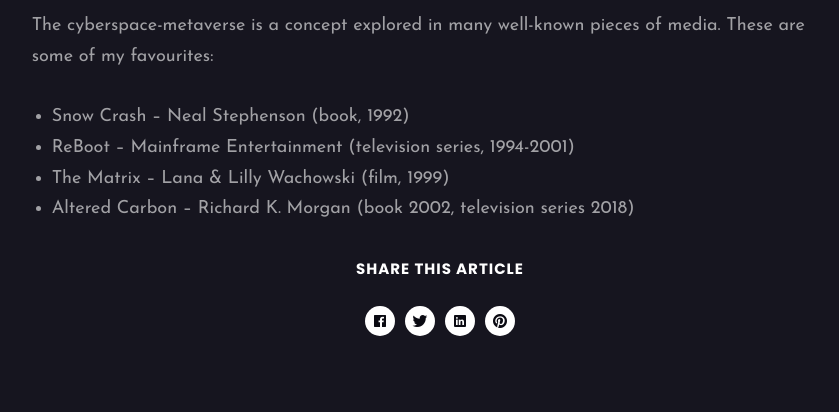
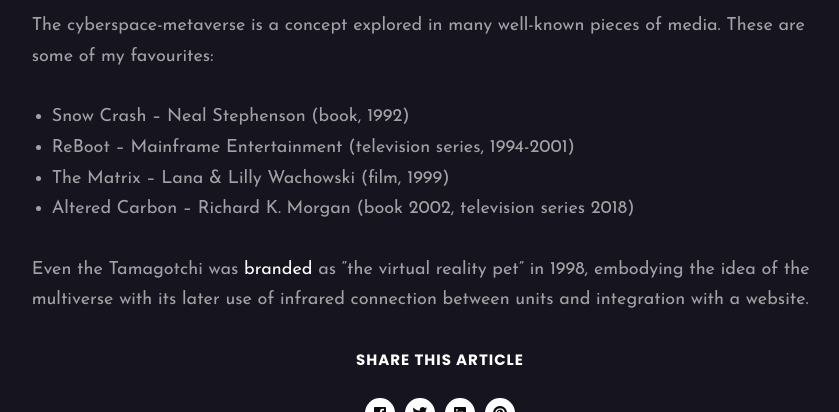
Before and after one commit to EinsteinFrizz/blog, a Jekyll site: the page built from _posts/2021-11-16-metaverse.markdown, in a window 1280 px wide and 900 px high, scrolled down 2300 px, cut to the strip 0-412 px from the top of the window. Shown: the whole strip, without its empty margins (200-1039 px from the left). Built offline with Jekyll 4.4.1, drawn with Linux system fonts in a browser that asks for light colours; nearby versions of some CDN libraries.

Commit message:
add tamagotchi bit
success at centred iframe

```diff
--- a/_posts/2021-11-16-metaverse.markdown
+++ b/_posts/2021-11-16-metaverse.markdown
@@ -31,3 +31,5 @@ The cyberspace-metaverse is a concept explored in many well-known pieces of medi
 * ReBoot – Mainframe Entertainment (television series, 1994-2001)
 * The Matrix – Lana & Lilly Wachowski (film, 1999)
 * Altered Carbon – Richard K. Morgan (book 2002, television series 2018)
+
+Even the Tamagotchi was [branded](https://web.archive.org/web/19980709195449/http://www.bandai.com/pressroom/98tama.html) as "the virtual reality pet" in 1998, embodying the idea of the multiverse with its later use of infrared connection between units and integration with a website.
```
